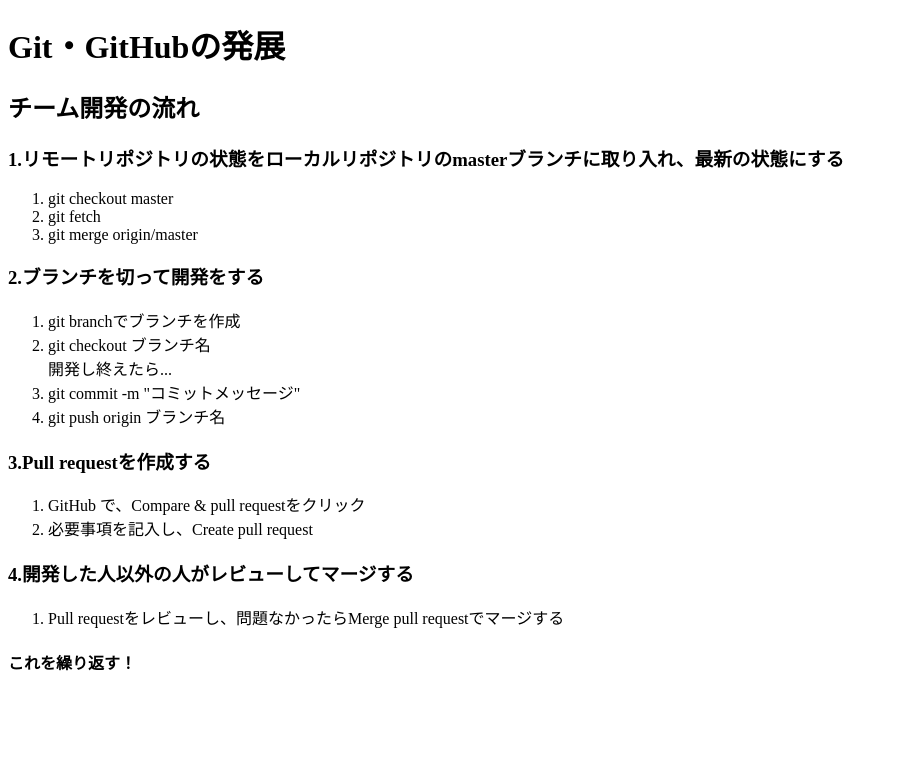
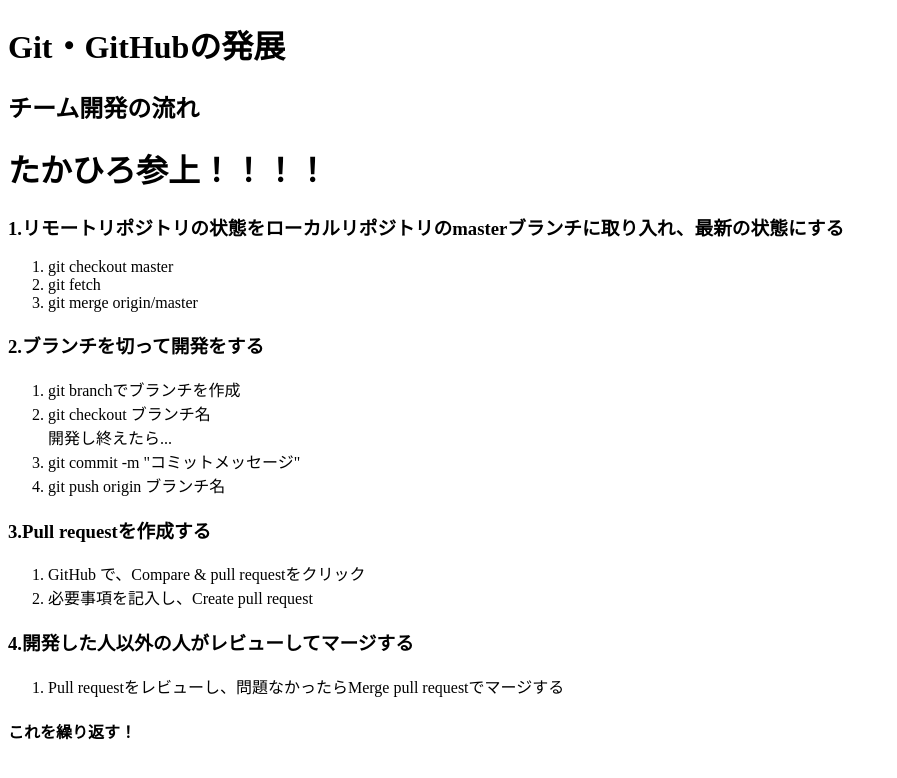
Before and after one commit to git-shikai-kou/git-shikai, a Vue app: page / in a window 1280 px wide. Shown: the top 778 px of the page, without its empty margins (0-897 px from the left). Built offline with nearby package versions, Linux system fonts and the light colour scheme.

Commit message:
takahiro参上

```diff
--- a/src/App.vue
+++ b/src/App.vue
@@ -3,6 +3,8 @@
     <h1>Git・GitHubの発展</h1>
 
     <h2>チーム開発の流れ</h2>
+
+    <h1>たかひろ参上！！！！</h1>
 
     <h3>
       1.リモートリポジトリの状態をローカルリポジトリのmasterブランチに取り入れ、最新の状態にする
```
